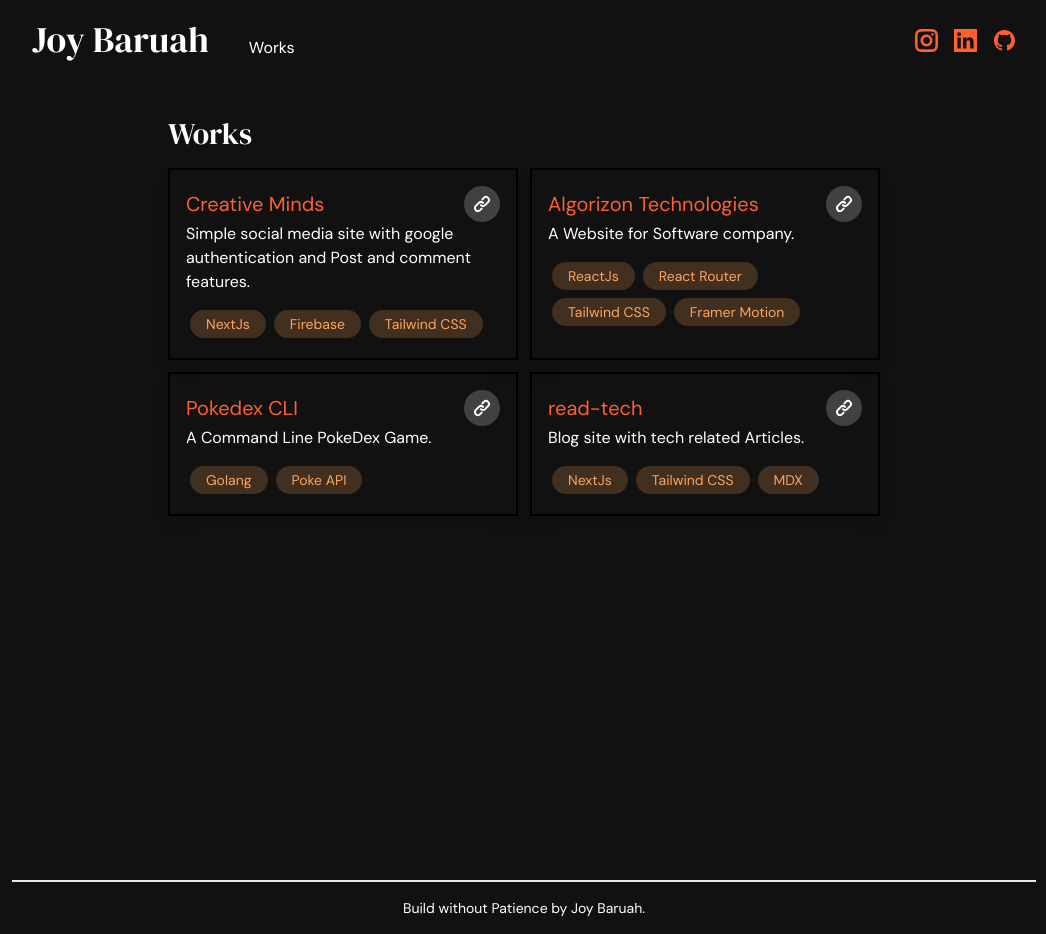
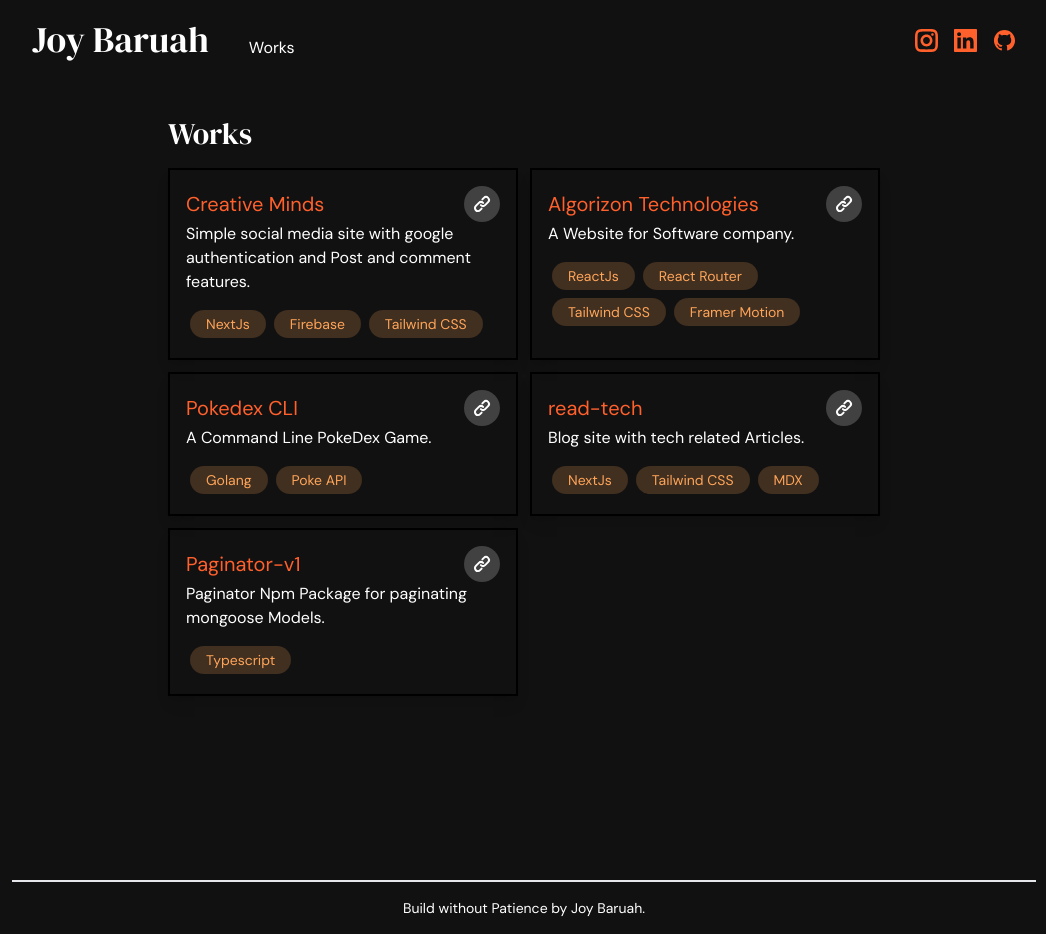
Before and after one commit to Joybaruah/joy-portfolio, a Next.js app: page /works in a window 1280 px wide. Shown: the whole page, without its empty margins (116-1162 px from the left). Built offline with nearby package versions, Linux system fonts and the light colour scheme.

Commit message:
UPD: works

```diff
--- a/data/works.js
+++ b/data/works.js
@@ -28,4 +28,11 @@ export const works = [
     description: "Blog site with tech related Articles.",
     tech: ["NextJs", "Tailwind CSS", "MDX"],
   },
+  {
+    id: 5,
+    title: "Paginator-v1",
+    link: "https://www.npmjs.com/package/paginator-v1",
+    description: "Paginator Npm Package for paginating mongoose Models.",
+    tech: ["Typescript"],
+  },
 ];
```
